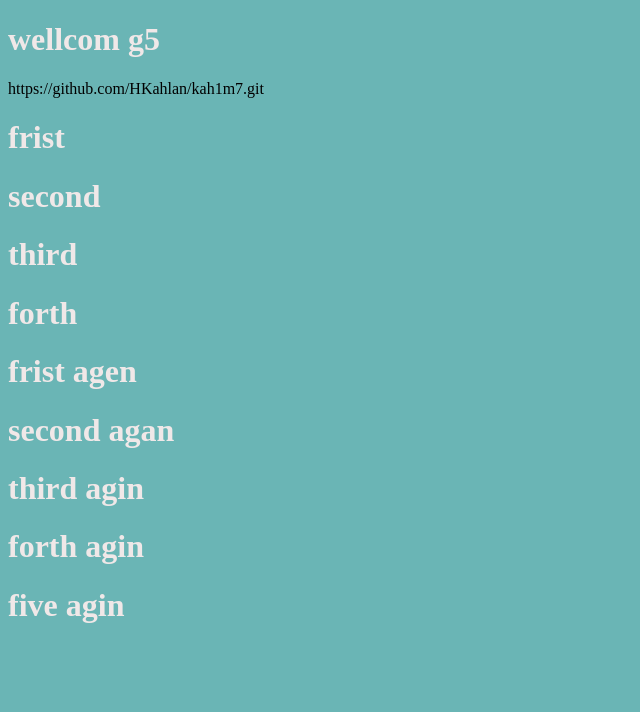
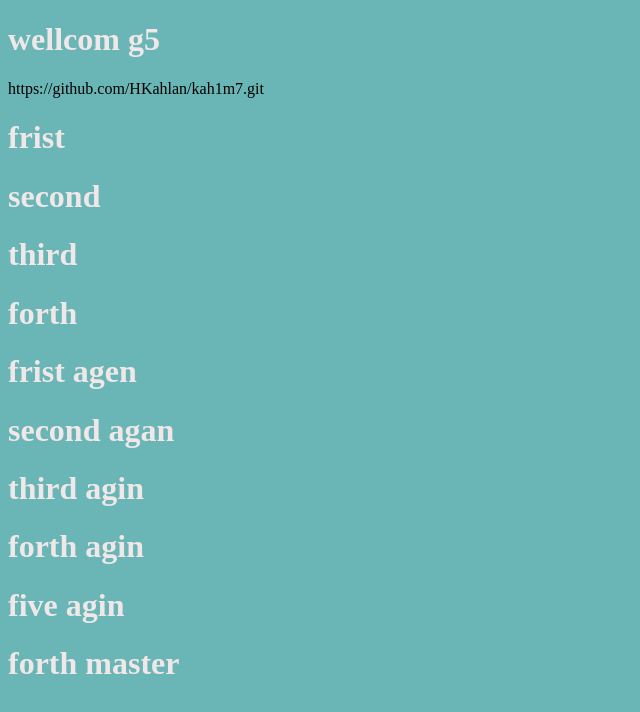
Before and after one commit to HKahlan/kah1m7, a plain HTML site: page index.html in a window 1280 px wide. Shown: the whole page, without its empty margins (0-640 px from the left). Drawn offline with Linux system fonts and the light colour scheme.

Commit message:
forth agen master

```diff
--- a/index.html
+++ b/index.html
@@ -18,5 +18,6 @@
     <h1>third agin </h1>
     <h1>forth agin</h1>
     <h1>five agin</h1>
+    <h1>forth master</h1>
 </body>
 </html>
```
